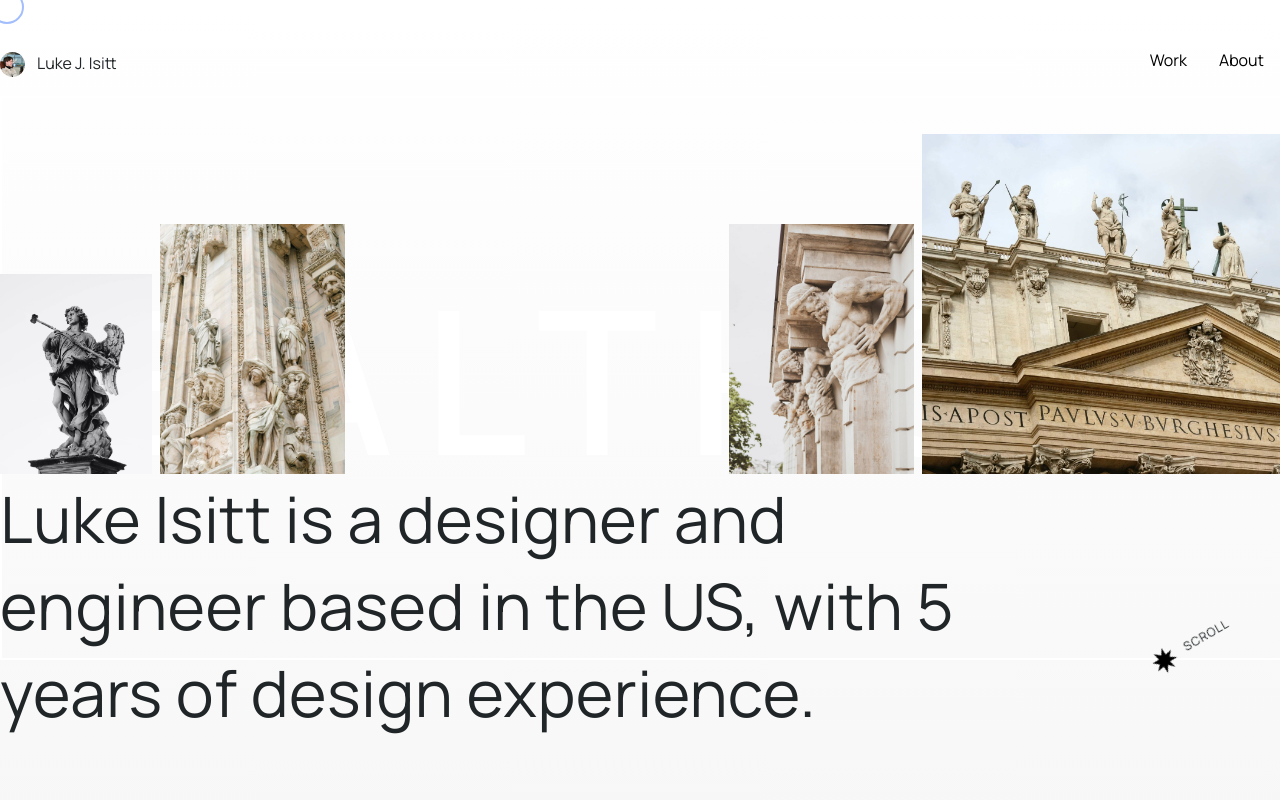
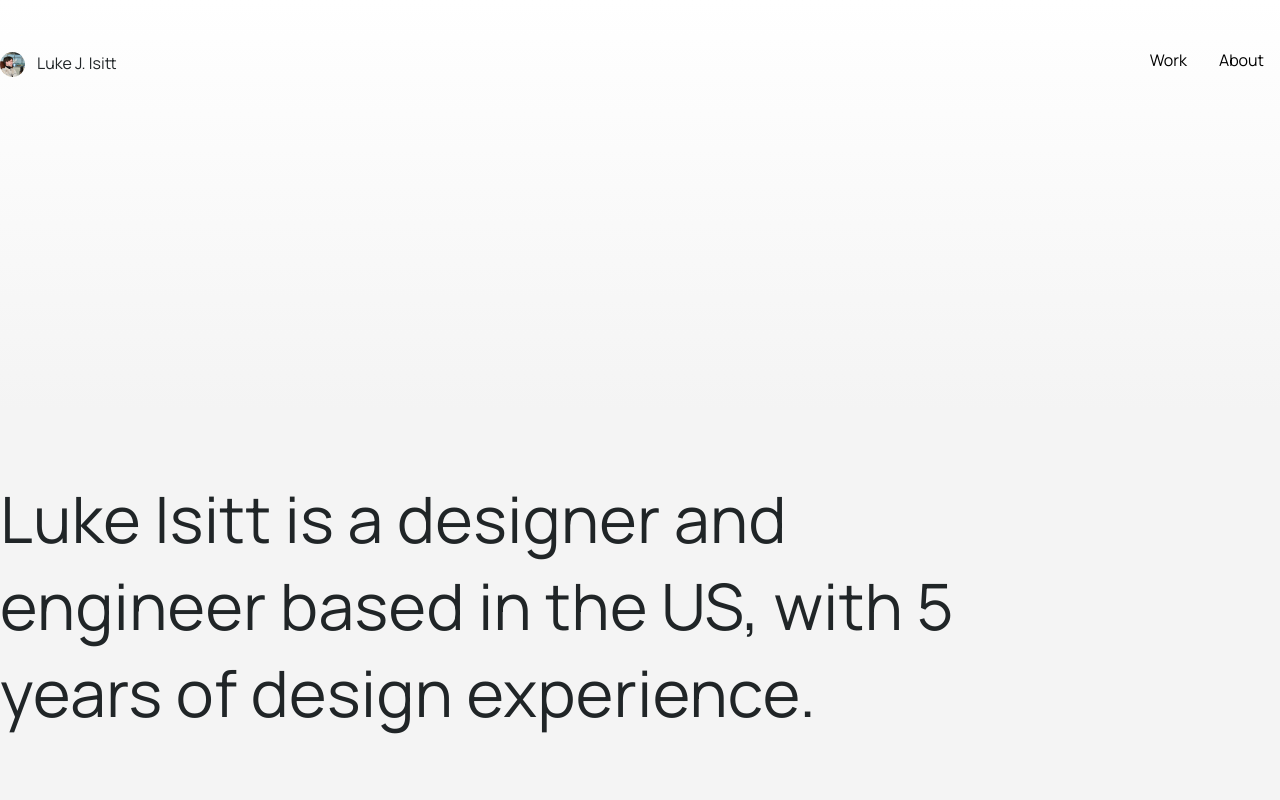
Before and after one commit to isittluk/portfolio-greensock, a website: page index.html in a window 1280 px wide. Shown: the top 800 px of the page. Drawn offline with nearby package versions, Linux system fonts and the light colour scheme.

Commit message:
added gsap scrollTrigger
applied scrollTrigger to nav, started to optimize image and reduce page lag

// issue is do to background properties in cs-image class

```diff
--- a/index.html
+++ b/index.html
@@ -15,12 +15,14 @@
         <link rel="preconnect" href="https://fonts.gstatic.com" crossorigin>
         <link href="https://fonts.googleapis.com/css2?family=Manrope:wght@300;400;500;600&display=swap" rel="stylesheet">
 
+
+
     </head>
     <body class="home">
-        <div class="cursor"></div>
-        <div class="cursor-follower"></div>
+        <!-- <div class="cursor"></div>
+        <div class="cursor-follower"></div> -->
 
-        <header class="container row align-center w-100" style="position:sticky;height:12vh;">
+        <header class="container row align-center w-100 nav">
             <a href="/index.html" class="cursor-hover d-flex no-href-style" style="margin-left:0;" aria-label="Home" title="Home">
                 <img class="nav-img" src="/img/profile-pic.jpg" alt="Picture of Luke">
                 Luke J. Isitt
@@ -33,28 +35,19 @@
 
         <section class="hero" style="height: 100vh;">
             <h1 class="w-75 ml-0" style="position:absolute;bottom:6%;z-index: 10;">Luke Isitt is a designer and engineer based in the US, with 5 years of design experience.</h1>
-            <div class="container hero-bg row">
-                <div class="hero-bg-img--1"></div>
-                <div class="hero-bg-img--2"></div>
-                <div class="hero-bg-img--3"></div>
-                <div class="hero-bg-img--4"></div>
-            </div>
-            <a href="#" class="container scroll-notif row">
-                <svg xmlns="http://www.w3.org/2000/svg" viewBox="0 0 48 48" class="rotating star" data-v-0405a88c=""><path fill-rule="evenodd" d="M20.078 14.026L24.157 0l5.02 14.026 12.548-7.013-6.588 13.247L48 24.312l-12.863 4.675 6.588 12.78-13.803-7.481L24.157 48l-4.079-13.714-13.176 7.48 5.96-12.779L0 24l12.863-3.74-5.02-13.247 12.235 7.013z" data-v-0405a88c=""></path></svg>
-                <span>scroll</span>
-            </a>
         </section>
 
         <section class="work">
             <div class="cs">
-                <a href="/lemonaid.html" class="cs-image--1"></a>
+                <img src="/img/display/lemonaid.jpg" class="cs-image"/>
                 <div class="cs-container">
                     <h3>Lemonaid Health</h2>
                     <p class="cs-summary ml-0 mb">Establishing a new brand image for online healthcare. We incrementally released a lifestyle rebrand across Lemonaid’s websites and apps to reflect their quality of care.</p>
                     <button class="btn-primary mb"><a href="/lemonaid.html" style="margin-right:16px;" class="no-href-style">Read the case study</a><i class="ph-arrow-right"></i></button>
                 </div>
             </div>
-
+        </section>
+<!--
             <div class="cs">
                 <a href="/lemonaid.html" class="cs-image--2"></a>
                 <div class="cs-container">
@@ -95,11 +88,14 @@
                 </span>
                 helping designers and engineers to connect with eachother and drive growth by designing simple, and elegant systems.</h1>
                 <button class="btn-secondary">More about me</button>
-        </section>
+        </section> -->
 
-        <script src="https://unpkg.com/phosphor-icons"></script>
+
+
         <script src="https://code.jquery.com/jquery-3.6.0.min.js" integrity="sha256-/xUj+3OJU5yExlq6GSYGSHk7tPXikynS7ogEvDej/m4=" crossorigin="anonymous"></script>
         <script src="https://cdnjs.cloudflare.com/ajax/libs/gsap/3.8.0/gsap.min.js" crossorigin="anonymous"></script>
+        <script src="https://cdnjs.cloudflare.com/ajax/libs/gsap/3.8.0/ScrollTrigger.min.js"></script>
+
         <script type="text/javascript" src="js/main.js" async defer></script>
 
     </body>
--- a/js/main.js
+++ b/js/main.js
@@ -1,36 +1,45 @@
 /** cursor animation */
-let cursor = $(".cursor");
-follower = $(".cursor-follower");
+// let cursor = $(".cursor");
+// follower = $(".cursor-follower");
 
-var posX = 0,
-    posY = 0;
+// var posX = 0,
+//     posY = 0;
 
-var mouseX = 0,
-    mouseY = 0;
+// var mouseX = 0,
+//     mouseY = 0;
 
-TweenMax.to({}, 0.016, {
-  repeat: -1,
-  onRepeat: function() {
-    posX += (mouseX - posX) / 8;
-    posY += (mouseY - posY) / 8;
+// TweenMax.to({}, 0.016, {
+//   repeat: -1,
+//   onRepeat: function() {
+//     posX += (mouseX - posX) / 8;
+//     posY += (mouseY - posY) / 8;
 
-    TweenMax.set(follower, {
-        css: {
-        left: posX - 12,
-        top: posY - 12
-        }
-    });
+//     TweenMax.set(follower, {
+//         css: {
+//         left: posX - 12,
+//         top: posY - 12
+//         }
+//     });
 
-    TweenMax.set(cursor, {
-        css: {
-        left: mouseX,
-        top: mouseY
-        }
-    });
-  }
+//     TweenMax.set(cursor, {
+//         css: {
+//         left: mouseX,
+//         top: mouseY
+//         }
+//     });
+//   }
+// });
+
+// $(document).on("mousemove", function(e) {
+//     mouseX = e.clientX;
+//     mouseY = e.clientY;
+// });
+
+
+
+/////////////
+ScrollTrigger.create({
+    start: 'top -80',
+    end: 99999,
+    toggleClass: {className: 'nav-extended', targets: '.nav'}
 });
-
-$(document).on("mousemove", function(e) {
-    mouseX = e.clientX;
-    mouseY = e.clientY;
-});
--- a/scss/layout/_navigation.scss
+++ b/scss/layout/_navigation.scss
@@ -1,6 +1,12 @@
 header {
     z-index: 10000!important;
     top: 16px;
+    position: sticky;
+    height: 12vh;
+    // background-color: rgba(255, 255, 255, .15);
+    // backdrop-filter: blur(1px);
+
+    transition: all 0.333s ease;
 
     .nav-item {
         list-style-type: none;
@@ -15,3 +21,8 @@ header {
         margin-right:0.75rem;
     }
 }
+
+.nav-extended {
+    background-color: red;
+    height: 6vh;
+}
--- a/scss/pages/_home.scss
+++ b/scss/pages/_home.scss
@@ -97,10 +97,7 @@
             z-index: 2;
             display: flex;
             width: 100%;
-            object-fit:cover;
             overflow-y:hidden;
-            filter: drop-shadow(0px 100px 80px rgba(28, 28, 28, 0.07)) drop-shadow(0px 41.7776px 33.4221px rgba(28, 28, 28, 0.0503198)) drop-shadow(0px 22.3363px 17.869px rgba(28, 28, 28, 0.0417275)) drop-shadow(0px 12.5216px 10.0172px rgba(28, 28, 28, 0.035)) drop-shadow(0px 6.6501px 5.32008px rgba(28, 28, 28, 0.0282725));
-            transition: all 1.333 ease-in-out;
             margin-bottom: -2%;
             height: 425px;
             width: 69%;
```
Also changed, not shown: test.html (+13 -1 lines), css/style.css, img/display/lemonaid.jpg, img/lemonaid.jpg (added).
